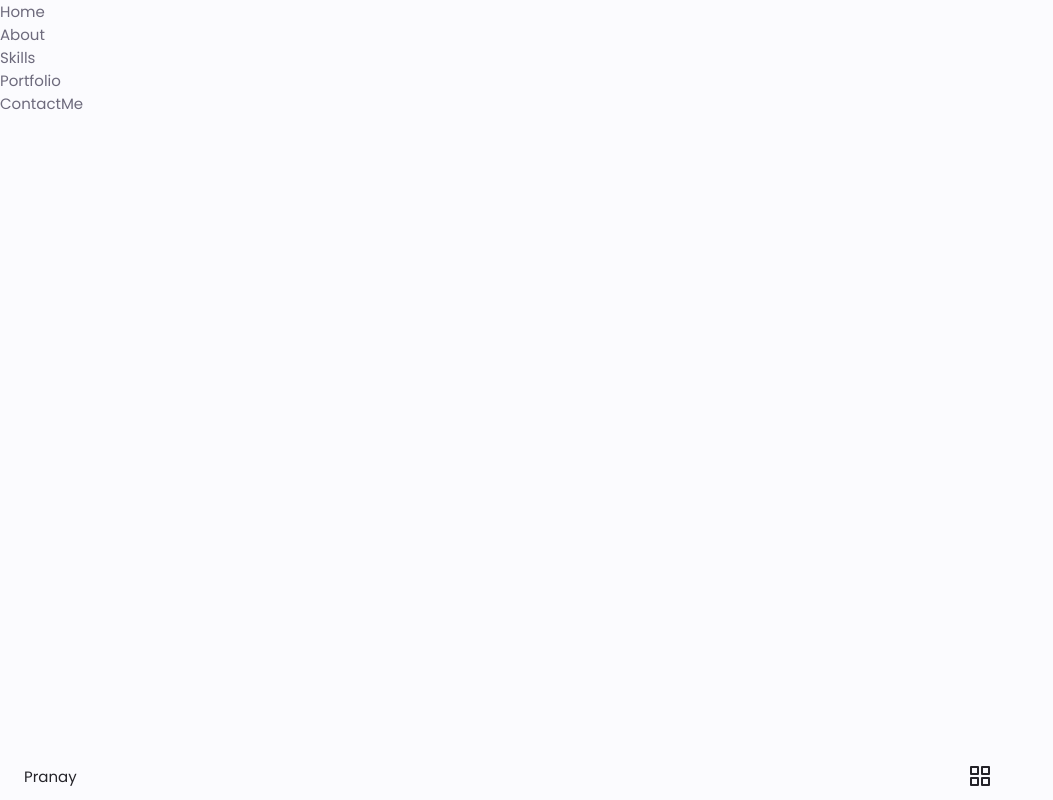
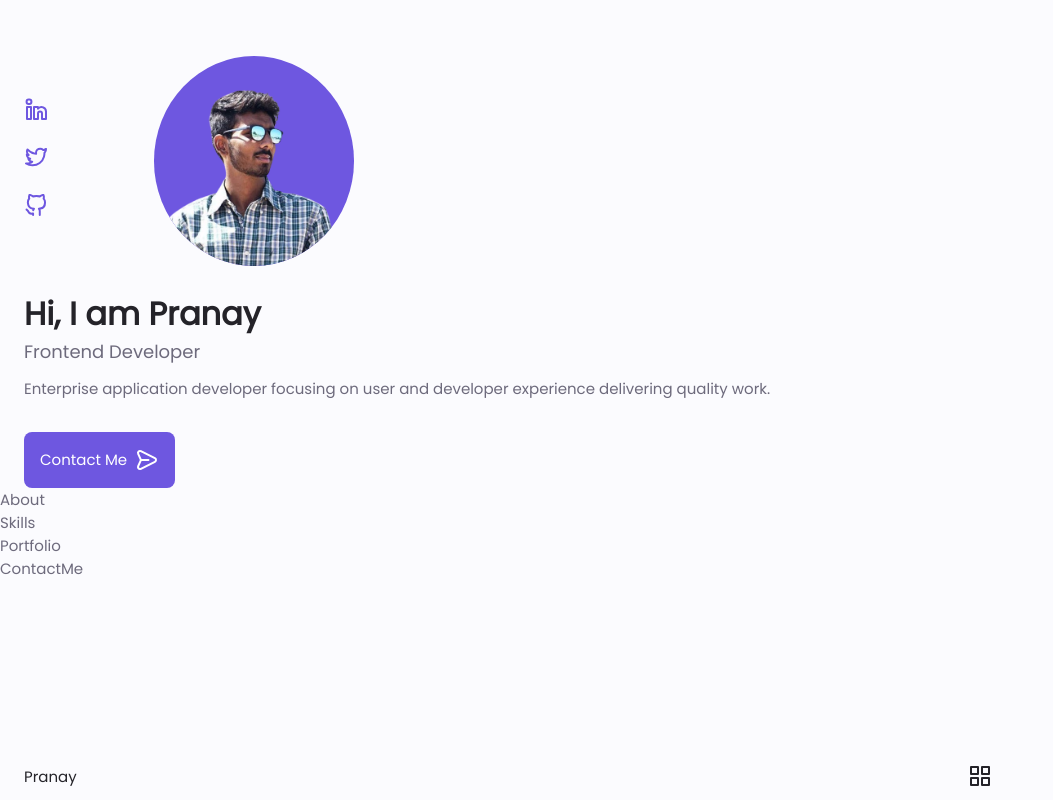
Before and after one commit to pranay-webdev/pranayboreddy-portfolio, a React (Create React App) app: page / in a window 1280 px wide. Shown: the whole page, without its empty margins (0-1053 px from the left). Built offline with nearby package versions, Linux system fonts and the light colour scheme.

Commit message:
Home Section Developed

```diff
--- /dev/null
+++ b/global.d.ts
@@ -0,0 +1 @@
+declare module 'iconscout/react-unicons';
--- /dev/null
+++ b/src/components/home/home.scss
@@ -0,0 +1,68 @@
+@import "../../styles/colors";
+@import "../../styles/typography";
+
+.home {
+  .container {
+    gap: 1rem;
+  }
+  .content {
+    grid-template-columns: 0.5fr 3fr;
+    padding-top: 3.5rem;
+    align-items: center;
+  }
+  .social {
+    display: grid;
+    grid-template-columns: max-content;
+    row-gap: 1rem;
+    .icon {
+      font-size: 1.25rem;
+      color: $primary-color;
+      &:hover {
+        color: $primary-color-alt;
+      }
+    }
+  }
+  .image {
+    border-radius: 50%;
+    width: 200px;
+    background: $primary-color;
+    border-radius: 50%;
+    overflow: hidden;
+    img {
+      width: 100%;
+      position: relative;
+      top: 1rem;
+    }
+  }
+  .data {
+    grid-column: 1/3;
+    .title {
+      font-size: $big-font-size;
+    }
+    .subtitle {
+      font-size: $h3-font-size;
+      color: $text-color;
+      font-weight: $font-medium;
+      margin-bottom: 0.75rem;
+    }
+    .description {
+      margin-bottom: 2rem;
+    }
+  }
+  .scrollButton {
+    display: none;
+    .button {
+      color: $primary-color;
+      transition: 0.3s;
+      &:hover {
+        transform: translateY(0.25rem);
+      }
+      span {
+        font-size: $small-font-size;
+        color: $title-color;
+        font-weight: $font-medium;
+        margin-right: 0.25rem;
+      }
+    }
+  }
+}
--- a/src/components/home/index.jsx
+++ b/src/components/home/index.jsx
@@ -1,5 +1,70 @@
+import {
+  UilLinkedinAlt,
+  UilTwitterAlt,
+  UilGithubAlt,
+  UilMessage,
+  UilMouseAlt,
+  UilArrowDown,
+} from "@iconscout/react-unicons";
+
+import "./home.scss";
+
 const Home = () => {
-  return <div>Home</div>;
+  return (
+    <section className="home section" id="home">
+      <div className="container grid">
+        <div className="content grid">
+          <div className="social">
+            <a
+              href="https://twitter.com/pranayboreddy"
+              target="_blank"
+              rel="noreferrer"
+              className="icon"
+            >
+              <UilLinkedinAlt />
+            </a>
+            <a
+              href="https://linkedin.com/in/pranay-boreddy/"
+              target="_blank"
+              rel="noreferrer"
+              className="icon"
+            >
+              <UilTwitterAlt />
+            </a>
+            <a
+              href="https://github.com/pranayboreddy"
+              target="_blank"
+              rel="noreferrer"
+              className="icon"
+            >
+              <UilGithubAlt />
+            </a>
+          </div>
+          <div className="image">
+            <img src={require("../../assets/images/pranay.png")} alt="blob" />
+          </div>
+          <div className="data">
+            <h1 className="title">Hi, I am Pranay</h1>
+            <h3 className="subtitle">Frontend Developer</h3>
+            <p className="description">
+              Enterprise application developer focusing on user and developer
+              experience delivering quality work.
+            </p>
+            <a href="#contact" className="common-button button-flex">
+              Contact Me <UilMessage className="icon" />
+            </a>
+          </div>
+        </div>
+        <div className="scrollButton">
+          <a href="#about" className="button button-flex">
+            <UilMouseAlt size="2rem" />
+            <span>Scroll Down</span>
+            <UilArrowDown size="1.25rem" />
+          </a>
+        </div>
+      </div>
+    </section>
+  );
 };
 
 export default Home;
--- a/src/index.scss
+++ b/src/index.scss
@@ -38,9 +38,6 @@ ul {
 a {
   text-decoration: none;
   color: inherit;
-  &:hover {
-    text-decoration: underline;
-  }
 }
 
 img {
--- a/src/styles/_colors.scss
+++ b/src/styles/_colors.scss
@@ -9,3 +9,5 @@ $text-color-light: hsl($base-color, 8%, 65%);
 $input-color: hsl($base-color, 70%, 96%);
 $body-color: hsl($base-color, 60%, 99%);
 $container-color: #fff;
+
+$color-white: #fff;
--- a/src/styles/_common.scss
+++ b/src/styles/_common.scss
@@ -1,4 +1,5 @@
 @import "./typography";
+@import "./_colors.scss";
 
 .container {
   max-width: 768px;
@@ -10,16 +11,28 @@
   gap: 1.5rem;
 }
 
-.section {
-  padding: 2rem 0 4rem;
-  .title {
-    font-size: $h1-font-size;
-    text-align: center;
+.d-flex {
+  display: flex;
+}
+
+.common-button {
+  display: inline-block;
+  background-color: $primary-color;
+  color: $color-white;
+  padding: 1rem;
+  border-radius: 0.5rem;
+  font-weight: $font-medium;
+  &:hover {
+    background-color: $primary-color-alt;
   }
-  .subtitle {
-    text-align: center;
-    display: block;
-    font-size: $small-font-size;
-    margin-bottom: 3rem;
+  .icon {
+    font-size: 1.25rem;
+    margin-left: 0.5rem;
+    transition: 0.3s;
   }
 }
+
+.button-flex {
+  display: inline-flex;
+  align-items: center;
+}
```
Also changed, not shown: src/assets/images/pranay.png (added).
